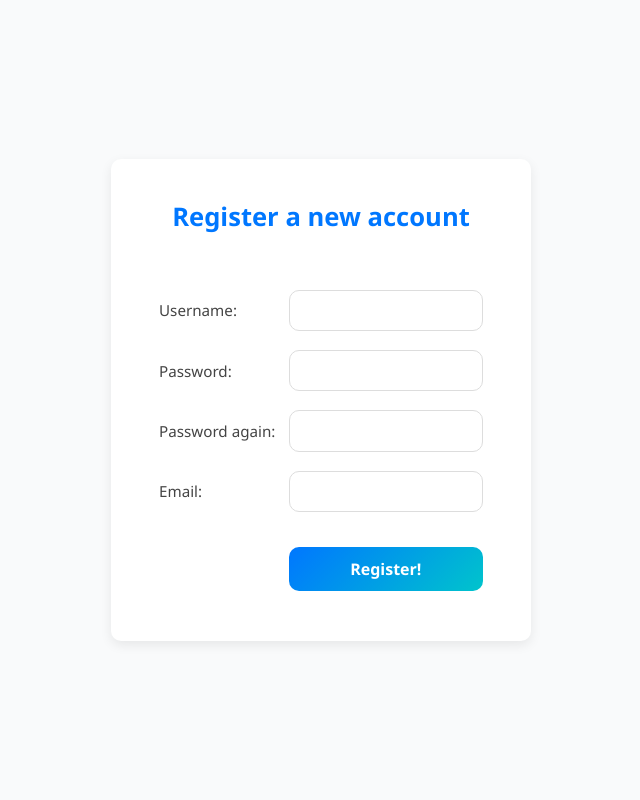
After one commit to luccasmachhado/Mindirectory, a Django app: page /cadastro/ in a window 1280 px wide. The commit adds this page. Shown: the whole page, without its empty margins (319-959 px from the left). Run offline with Django 5.2, Linux system fonts and the light colour scheme.

Commit message:
Login e Cadastro

```diff
--- /dev/null
+++ b/cursos/static/cursos/css/style-register.css
@@ -0,0 +1,130 @@
+/* ====== VARIÁVEIS DE ESTILO ====== */
+:root {
+    --cor-primaria: #0077ff;
+    --cor-secundaria: #00c4cc;
+    --cor-fundo: #f9fafb;
+    --cor-branca: #ffffff;
+    --cor-texto: #333;
+    --sombra: 0 4px 12px rgba(0, 0, 0, 0.08);
+    --radius: 10px;
+}
+
+/* ====== RESET ====== */
+* {
+    margin: 0;
+    padding: 0;
+    box-sizing: border-box;
+    font-family: "Segoe UI", sans-serif;
+}
+
+/* ====== BODY ====== */
+body {
+    background: var(--cor-fundo);
+    display: flex;
+    justify-content: center;
+    align-items: center;
+    height: 100vh;
+    color: var(--cor-texto);
+}
+
+/* ====== CONTAINER ====== */
+.oneColeDiv {
+    background: var(--cor-branca);
+    border-radius: var(--radius);
+    box-shadow: var(--sombra);
+    padding: 2.5rem 3rem;
+    width: 100%;
+    max-width: 420px;
+    text-align: center;
+    animation: fadeIn 0.4s ease-in-out;
+}
+
+/* ====== TÍTULO ====== */
+h1 {
+    color: var(--cor-primaria);
+    font-size: 1.6rem;
+    margin-bottom: 1.5rem;
+}
+
+/* ====== TABELA DO FORM ====== */
+table {
+    width: 100%;
+    border-spacing: 0;
+}
+
+td {
+    padding: 0.6rem 0;
+    text-align: left;
+    font-weight: 500;
+    font-size: 0.95rem;
+    color: #444;
+}
+
+td:first-child {
+    width: 40%;
+}
+
+/* ====== CAMPOS ====== */
+input[type="text"],
+input[type="password"] {
+    width: 100%;
+    padding: 0.6rem 0.8rem;
+    border: 1px solid #ddd;
+    border-radius: var(--radius);
+    transition: all 0.2s ease;
+    font-size: 0.95rem;
+}
+
+input[type="text"]:focus,
+input[type="password"]:focus {
+    border-color: var(--cor-primaria);
+    box-shadow: 0 0 0 2px rgba(0, 119, 255, 0.15);
+    outline: none;
+}
+
+/* ====== BOTÃO ====== */
+input[type="submit"] {
+    background: linear-gradient(135deg, var(--cor-primaria), var(--cor-secundaria));
+    color: var(--cor-branca);
+    border: none;
+    border-radius: var(--radius);
+    padding: 0.7rem 1.4rem;
+    font-weight: bold;
+    font-size: 1rem;
+    cursor: pointer;
+    width: 100%;
+    transition: all 0.3s ease;
+    margin-top: 1rem;
+}
+
+input[type="submit"]:hover {
+    transform: translateY(-2px);
+    box-shadow: 0 4px 12px rgba(0, 119, 255, 0.3);
+}
+
+/* ====== ANIMAÇÃO ====== */
+@keyframes fadeIn {
+    from {
+        opacity: 0;
+        transform: translateY(20px);
+    }
+    to {
+        opacity: 1;
+        transform: translateY(0);
+    }
+}
+
+/* ====== RESPONSIVO ====== */
+@media (max-width: 480px) {
+    .oneColeDiv {
+        padding: 2rem;
+    }
+
+    h1 {
+        font-size: 1.4rem;
+    }
+
+    td:first-child {
+        width: 35%;
+    }
+}
--- /dev/null
+++ b/cursos/templates/cursos/cadastro.html
@@ -0,0 +1,35 @@
+{% load static %}
+<!DOCTYPE html>
+<html>
+    <head>
+        <link rel="stylesheet" href="{% static 'cursos/css/style-register.css' %}">
+    </head>
+    <div class="oneColeDiv">
+        <form name="input" action="register.jsp" method="post">
+
+            <h1>Register a new account</h1><br/>
+
+            <table>
+                <tr>
+                    <td>Username:</td>
+                    <td><input type="text" name="username" value=""/></td>
+                </tr>
+                <tr>
+                    <td>Password:</td>
+                    <td><input type="password" name="password1"/></td>
+                </tr>
+                <tr>
+                    <td>Password again:</td>
+                    <td><input type="password" name="password2"/></td>
+                </tr>
+                <tr>
+                    <td>Email:</td>
+                    <td><input type="text" name="email" value=""/></td>
+                </tr>
+                <td></td>
+                    <td><input type="submit" value="Register!"/></td>
+                </tr>
+            </table>
+        </form>
+    </div>
+</html>
--- a/cursos/views.py
+++ b/cursos/views.py
@@ -16,10 +16,10 @@ def login_view(request):
         user = authenticate(request, username=username, password=senha)
         if user is not None:
             auth_login(request, user)
-            return redirect('/')  # redireciona pra página inicial
+            return redirect('/')
         else:
             messages.error(request, 'Usuário ou senha inválidos.')
-    return render(request, 'login.html')
+    return render(request, 'cursos/login.html')
 
 def cadastro_view(request):
     if request.method == 'POST':
@@ -41,7 +41,7 @@ def cadastro_view(request):
         messages.success(request, 'Conta criada com sucesso! Faça login.')
         return redirect('login')
 
-    return render(request, 'cadastro.html')
+    return render(request, 'cursos/cadastro.html')
 
 def logout_view(request):
     auth_logout(request)
```
Also changed, not shown: cursos/static/cursos/css/style.css (+146 -25 lines), cursos/templates/cursos/home.html (+26 -8 lines), cursos/templates/cursos/login.html (added, +25 -0 lines).
